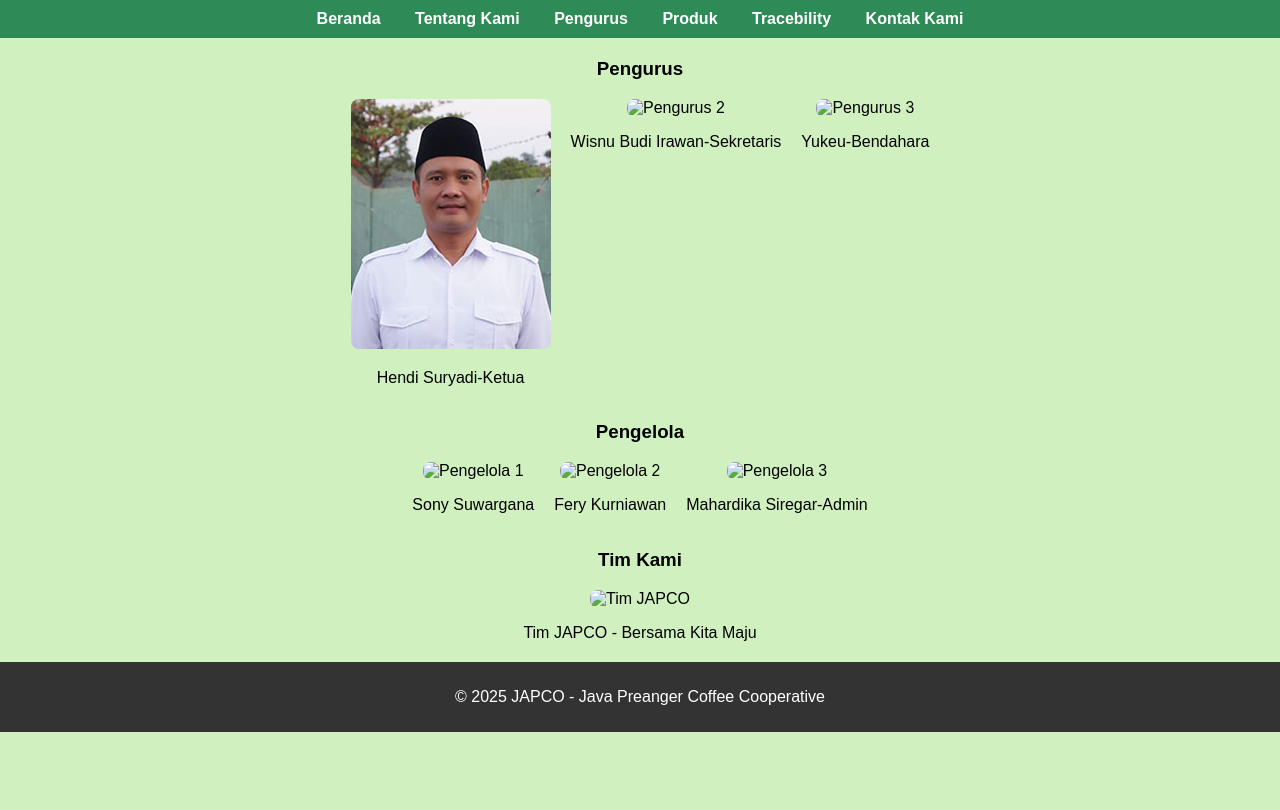
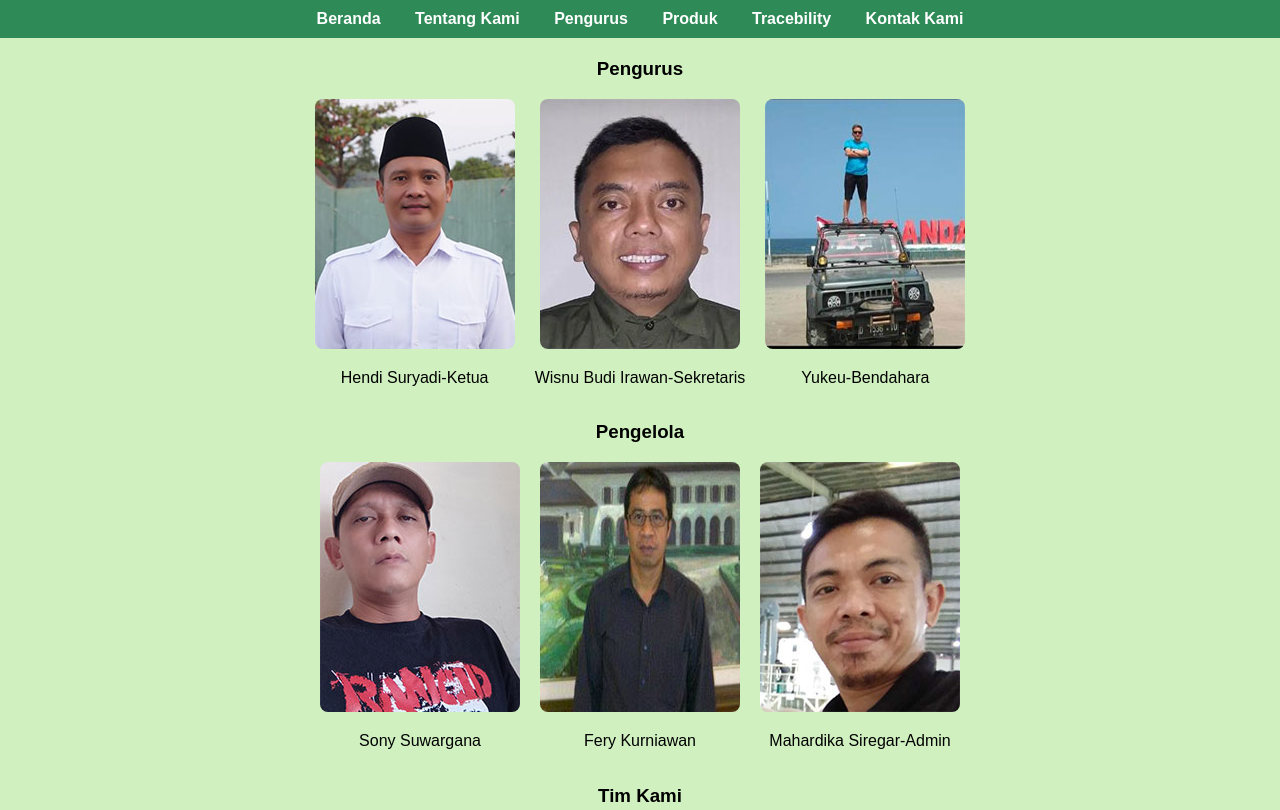
Before and after one commit to koperasijapco/koperasijapco.github.io, a plain HTML site: page pengurus.html in a window 1280 px wide. Shown: the top 810 px of the page. Drawn offline with Linux system fonts and the light colour scheme.

Commit message:
Update pengurus.html

```diff
--- a/pengurus.html
+++ b/pengurus.html
@@ -34,15 +34,15 @@
             <h3>Pengurus</h3>
             <div class="team">
                 <div>
-                    <img src="ketua.jpg" alt="Pengurus 1">
+                    <img src="ketua.jpg" alt="ketua">
                     <p>Hendi Suryadi-Ketua</p>
                 </div>
                 <div>
-                    <img src="image/sekertaris.jpg" alt="Pengurus 2">
+                    <img src="sekertaris.jpg" alt="Pengurus 2">
                     <p>Wisnu Budi Irawan-Sekretaris</p>
                 </div>
                 <div>
-                    <img src="image/bendahara.jpg" alt="Pengurus 3">
+                    <img src="bendahara.jpg" alt="Pengurus 3">
                     <p>Yukeu-Bendahara</p>
                 </div>
             </div>
@@ -50,22 +50,22 @@
             <h3>Pengelola</h3>
             <div class="team">
                 <div>
-                    <img src="image/sony.jpg" alt="Pengelola 1">
+                    <img src="sony.jpg" alt="Pengelola 1">
                     <p>Sony Suwargana</p>
                 </div>
                 <div>
-                    <img src="image/fery.jpg" alt="Pengelola 2">
+                    <img src="fery.jpg" alt="Pengelola 2">
                     <p>Fery Kurniawan</p>
                 </div>
                 <div>
-                    <img src="image/admin.jpg" alt="Pengelola 3">
+                    <img src="admin.jpg" alt="Pengelola 3">
                     <p>Mahardika Siregar-Admin</p>
                 </div>
             </div>
 
             <h3>Tim Kami</h3>
             <div class="team-large">
-                <img src="image/tim.jpg" alt="Tim JAPCO">
+                <img src="tim.jpg" alt="Tim JAPCO">
                 <p>Tim JAPCO - Bersama Kita Maju</p>
             </div>
         </div>
```
